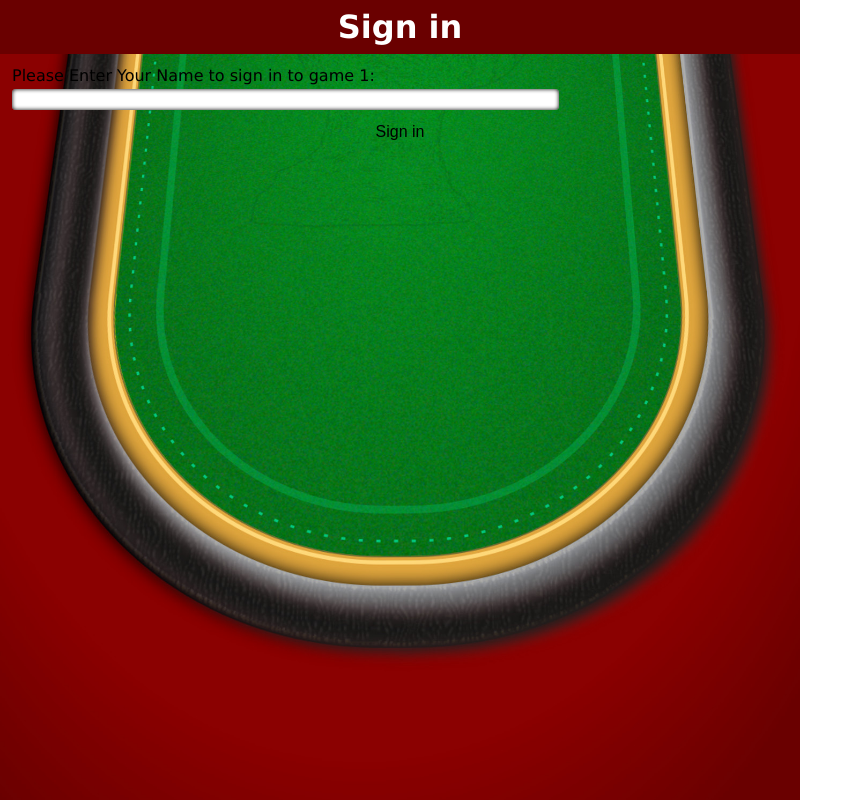
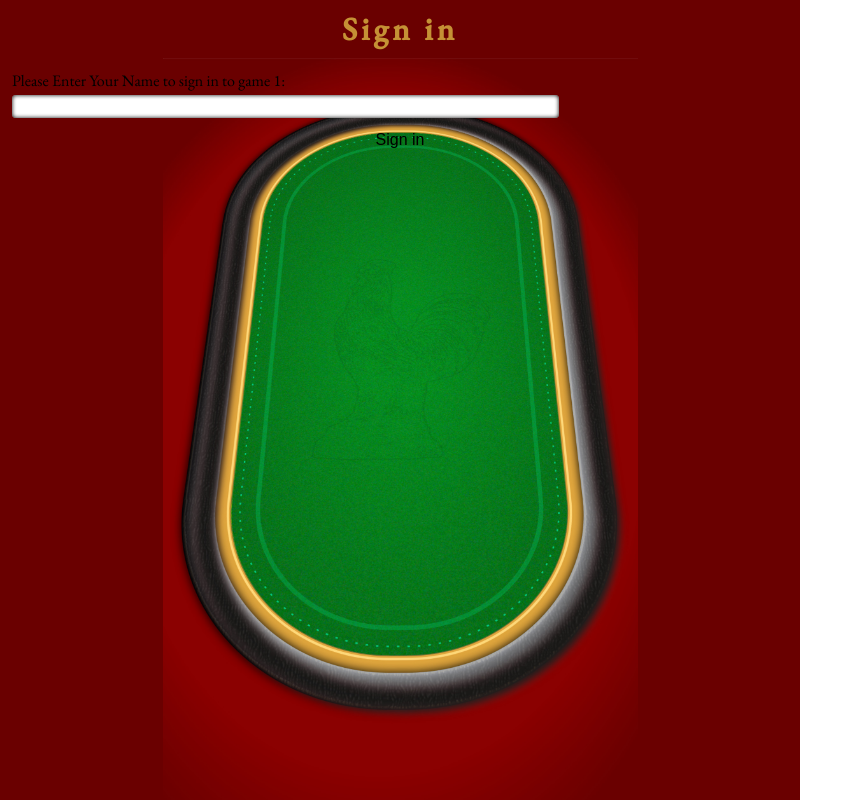
Before and after one commit to FabianKeck/schaetzmeisterin, a React (Create React App) app in the folder frontend/: page /signin/1 in a window 1280 px wide. Shown: the whole page, without its empty margins (0-863 px from the left). Built offline with nearby package versions, Linux system fonts and the light colour scheme.

Commit message:
Edit Font

```diff
--- a/frontend/public/index.html
+++ b/frontend/public/index.html
@@ -3,6 +3,8 @@
   <head>
     <meta charset="utf-8" />
     <link rel="icon" href="%PUBLIC_URL%/favicon.ico" />
+    <link rel="preconnect" href="https://fonts.gstatic.com">
+    <link href="https://fonts.googleapis.com/css2?family=EB+Garamond:wght@400;500&display=swap" rel="stylesheet">
     <meta name="viewport" content="width=device-width, initial-scale=1" />
     <meta name="theme-color" content="#000000" />
     <meta
--- a/frontend/src/GlobalStyle.js
+++ b/frontend/src/GlobalStyle.js
@@ -24,8 +24,7 @@ export default createGlobalStyle`
 
   html, body {
     margin: 0;
-    font-family: "Lucida Sans Unicode", "Lucida Grande", sans-serif;
-
+    font-family: 'EB Garamond', serif;
   }
 
   body{
@@ -35,14 +34,13 @@ export default createGlobalStyle`
   background-image: url(${backgroundImage});
     background-repeat: no-repeat;
     background-position: center bottom;
-    background-size: cover;
+    background-size: auto 100%;
+    background-color: var(--color-main);
   }
 
     input, textarea {
     font-size: 1em;
     font-family: inherit;
   }
-  html{
-  justify-content: center;
-  }
+
 `;
--- a/frontend/src/components/commons/Header.js
+++ b/frontend/src/components/commons/Header.js
@@ -18,5 +18,6 @@ const HeaderStyled = styled.header`
 
 const HeadingStyled = styled.h1`
   margin: 0;
-  color: white;
+  color: var(--color-golden);
+  letter-spacing: 4px;
 `;
```
